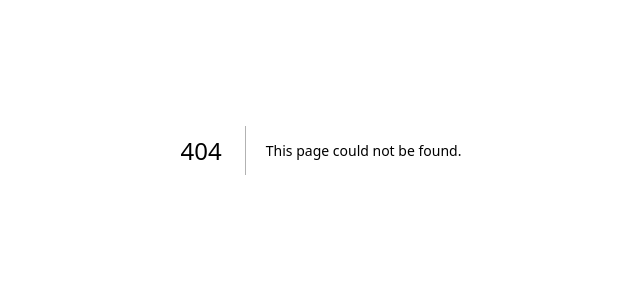
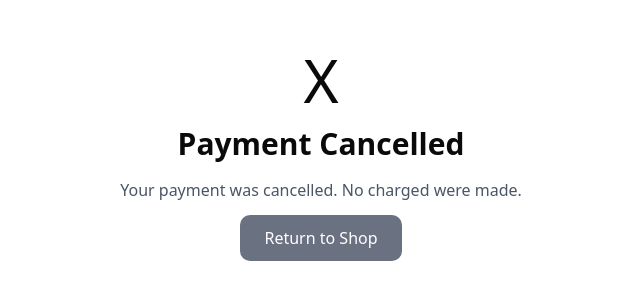
Before and after one commit to grazielac/miusie-ecommerce, a Next.js app: page /cancel in a window 1280 px wide. Before the commit this address had no page. Shown: the part 250-550 px from the top of the page, without its empty margins (319-959 px from the left). Built offline with nearby package versions, Linux system fonts and the light colour scheme.

Commit message:
Create 'payment cancelled' page

```diff
--- /dev/null
+++ b/app/cancel/page.js
@@ -0,0 +1,27 @@
+"use client";
+
+import Link from "next/link";
+
+function CancelPage() {
+  return (
+    <div>
+      <div className="min-h-screen flex items-center justify-center">
+        <div className="text-center">
+          <div className="text-6xl mb-4">X</div>
+          <h1 className="text-3xl font-bold mb-4">Payment Cancelled</h1>
+          <p className="text-gray-600 mb-6">
+            Your payment was cancelled. No charged were made.
+          </p>
+          <Link
+            href="/"
+            className="bg-gray-500 text-white px-6 py-3 rounded-lg hover:bg-gray-600"
+          >
+            Return to Shop
+          </Link>
+        </div>
+      </div>
+    </div>
+  );
+}
+
+export default CancelPage;
```
